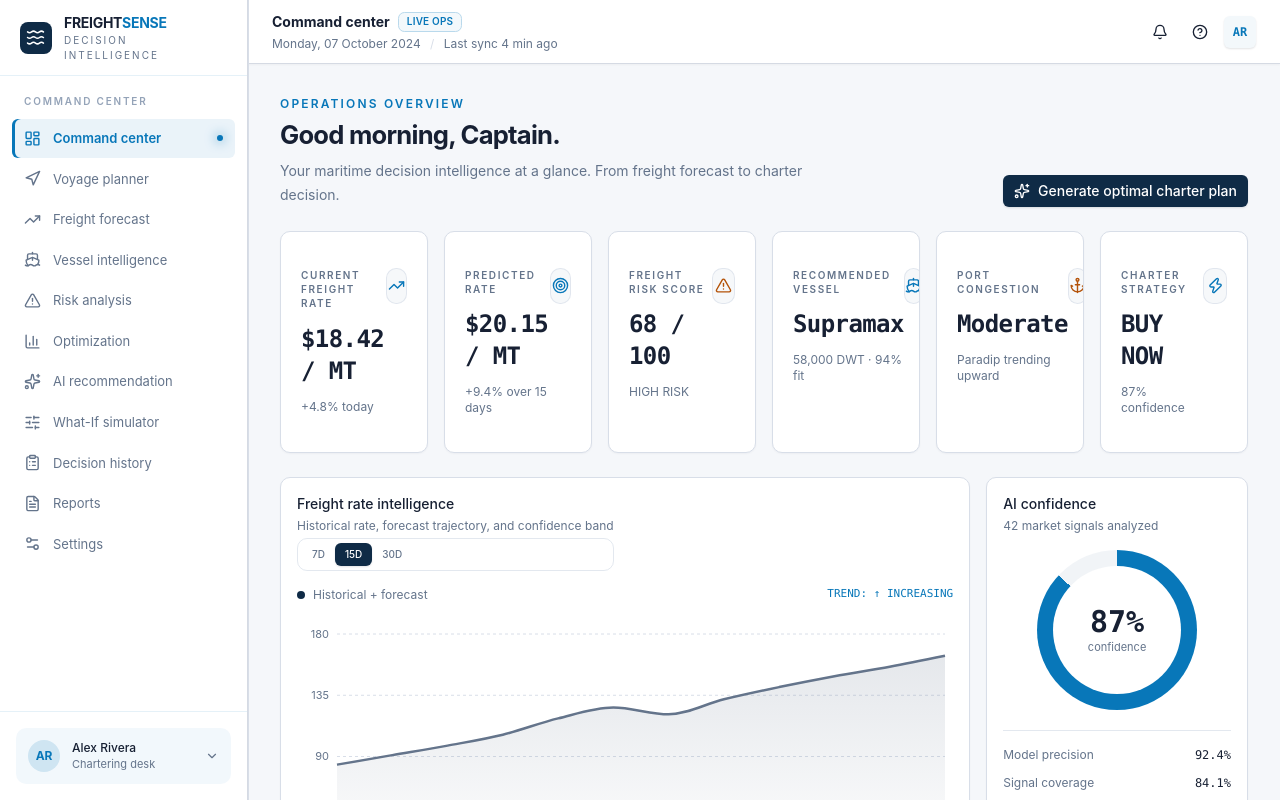
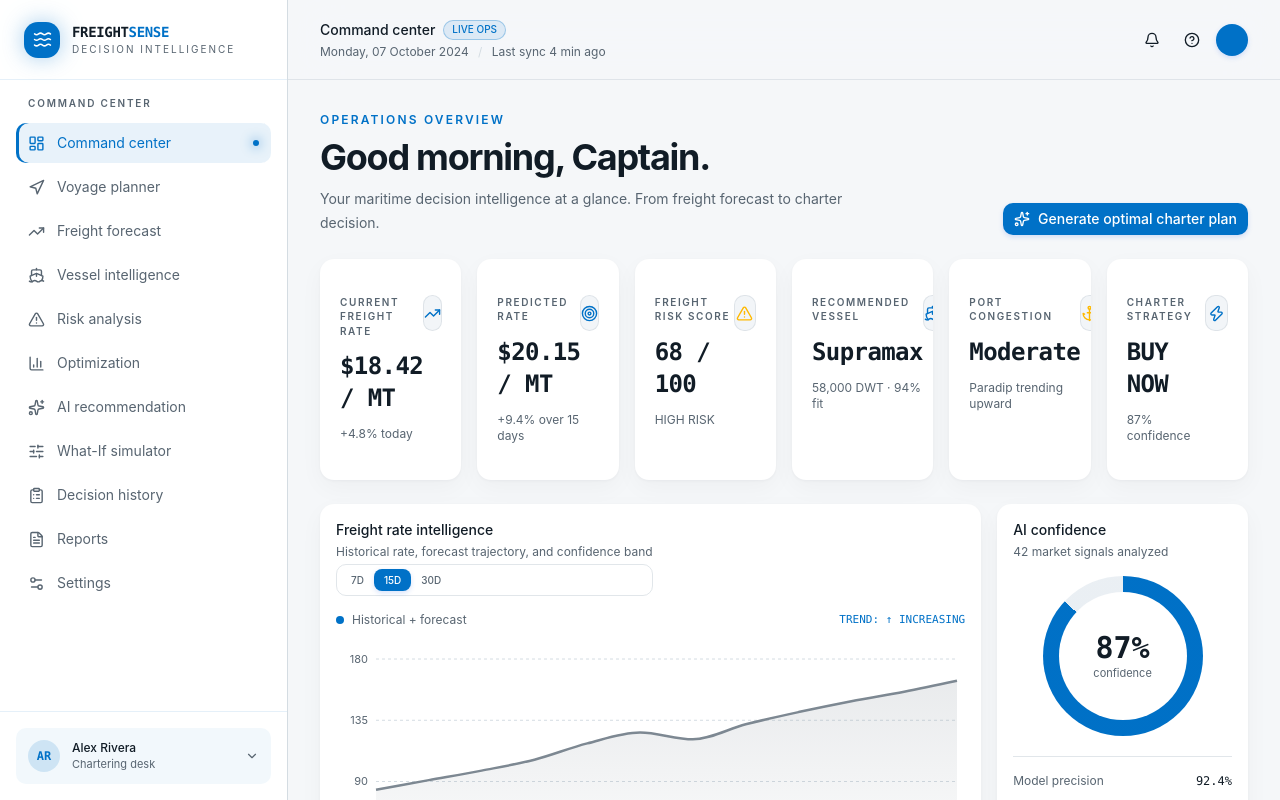
Before and after one commit to himanshuinfotech2005/freight-sense, a Next.js app: page / in a window 1280 px wide. Shown: the top 800 px of the page. Built offline with nearby package versions, Linux system fonts and the light colour scheme.

Commit message:
Restored v14: Refine FREIGHTSENSE enterprise dashboard architecture

```diff
--- a/app/globals.css
+++ b/app/globals.css
@@ -122,43 +122,32 @@
 }
 
 [data-slot='card'] {
-  border-color: #d5dae3;
-  background: #ffffff;
-  border-radius: 0.75rem;
-  box-shadow: 0 1px 3px rgb(15 23 42 / 0.06);
+  border-color: var(--border);
+  background: var(--card);
+  box-shadow: 0 1px 3px rgb(15 23 42 / 0.04), 0 8px 24px rgb(15 23 42 / 0.035);
 }
 [data-slot='card']:hover {
-  border-color: #c4cdd9;
-  box-shadow: 0 2px 6px rgb(15 23 42 / 0.08);
+  border-color: color-mix(in oklab, var(--primary) 24%, var(--border));
+  box-shadow: 0 4px 16px rgb(15 23 42 / 0.07);
 }
 
 aside {
-  background: #ffffff !important;
-  border-color: #d5dae3 !important;
+  background: var(--sidebar) !important;
+  border-color: var(--sidebar-border) !important;
 }
 .nav-wave::before { display: none; }
 .nav-active {
-  background: #e7f0fb;
-  box-shadow: inset 3px 0 #0066a6;
-  color: #0066a6 !important;
+  background: color-mix(in oklab, var(--primary) 9%, transparent);
+  box-shadow: inset 3px 0 var(--primary);
 }
 
-h1 { font-size: clamp(1.55rem, 3vw, 2rem); font-weight: 700; letter-spacing: -.03em; color: #0f172a; }
+h1 { font-size: clamp(1.8rem, 3vw, 2.25rem); font-weight: 700; letter-spacing: -.035em; color: var(--foreground); }
 h2 { letter-spacing: -.02em; }
 button { transition: transform .18s ease, box-shadow .18s ease, border-color .18s ease, background .18s ease; }
-button:hover { transform: none; }
+button:hover { transform: translateY(-1px); }
 button:active { transform: translateY(0); }
-button.bg-primary, button[class*='bg-primary'] { background: #0066a6; box-shadow: 0 1px 2px rgb(15 23 42 / 0.12); }
+button.bg-primary, button[class*='bg-primary'] { background: var(--primary); box-shadow: 0 2px 5px rgb(37 99 235 / 0.18); }
 button.bg-primary::after, button[class*='bg-primary']::after { display: none; }
-
-/* Enterprise workspace overrides: restrained surfaces, semantic accents, and dense alignment. */
-body { background: #f5f7fb; }
-main { background: #f5f7fb; }
-header { background: #ffffff !important; border-color: #d5dae3 !important; backdrop-filter: none !important; }
-[data-slot='card'] .text-primary { color: #0066a6; }
-[data-slot='badge'] { border-radius: 0.4rem; font-weight: 600; letter-spacing: .02em; }
-select, input { border-color: #d5dae3; border-radius: .5rem; }
-.nav-wave { border-radius: .5rem; }
 
 @media (prefers-reduced-motion: reduce) {
   *, *::before, *::after { animation-duration: .01ms !important; animation-iteration-count: 1 !important; scroll-behavior: auto !important; transition-duration: .01ms !important; }
@@ -168,81 +157,3 @@ select, input { border-color: #d5dae3; border-radius: .5rem; }
 
 select, input { background-color: var(--background); }
 ::selection { background: color-mix(in oklab, var(--primary) 20%, transparent); }
-
-/* FREIGHTSENSE enterprise workspace: calm, light, information-first surfaces. */
-:root, .dark {
-  --background: #f5f7fa;
-  --foreground: #172033;
-  --card: #ffffff;
-  --card-foreground: #172033;
-  --popover: #ffffff;
-  --popover-foreground: #172033;
-  --primary: #0877b9;
-  --primary-foreground: #ffffff;
-  --secondary: #eef2f6;
-  --secondary-foreground: #172033;
-  --muted: #f1f4f7;
-  --muted-foreground: #64748b;
-  --accent: #eaf3f9;
-  --accent-foreground: #075985;
-  --border: #d8dee8;
-  --input: #cbd5e1;
-  --ring: #0877b9;
-  --chart-1: #0877b9;
-  --chart-2: #009b78;
-  --chart-3: #64748b;
-  --chart-4: #f59e0b;
-  --chart-5: #f97316;
-  --sidebar: #ffffff;
-  --sidebar-foreground: #172033;
-  --sidebar-primary: #0877b9;
-  --sidebar-primary-foreground: #ffffff;
-  --sidebar-accent: #eaf3f9;
-  --sidebar-accent-foreground: #075985;
-  --sidebar-border: #d8dee8;
-  --sidebar-ring: #0877b9;
-}
-
-body, main { background: #f5f7fa !important; }
-main { min-height: 100vh; }
-header { height: 64px !important; padding-inline: 24px !important; box-shadow: 0 1px 2px rgb(15 23 42 / .04); }
-header .text-sm.font-medium { color: #172033; font-weight: 650; }
-header [data-slot='badge'] { background: #eaf3f9 !important; border-color: #b9d9ec !important; color: #075985 !important; }
-aside { width: 248px !important; background: #fff !important; box-shadow: 1px 0 0 #d8dee8; }
-aside > div:first-child { height: 76px !important; padding-inline: 20px !important; }
-aside .size-9 { width: 32px; height: 32px; border-radius: 8px; background: #0f2b46 !important; box-shadow: none !important; }
-aside .font-mono { font-family: var(--font-sans), ui-sans-serif, sans-serif; letter-spacing: -.02em; color: #172033; }
-aside .text-primary { color: #0877b9 !important; }
-aside nav { padding: 18px 12px !important; gap: 2px !important; }
-aside nav p { padding-inline: 12px; margin-bottom: 8px; color: #94a3b8; }
-.nav-wave { min-height: 36px; border-radius: 6px !important; color: #64748b !important; font-size: 13px !important; }
-.nav-wave:hover { background: #f5f7fa !important; color: #172033 !important; }
-.nav-active { background: #eaf3f9 !important; box-shadow: inset 3px 0 #0877b9 !important; color: #075985 !important; font-weight: 600; }
-.nav-active svg { color: #0877b9 !important; }
-[data-slot='card'] { border: 1px solid #d8dee8 !important; border-radius: 10px !important; background: #fff !important; box-shadow: 0 1px 2px rgb(15 23 42 / .04) !important; }
-[data-slot='card']:hover { border-color: #c5cfdb !important; box-shadow: 0 3px 10px rgb(15 23 42 / .07) !important; }
-[data-slot='card'] [class*='bg-primary/'] { background: #eaf3f9 !important; }
-[data-slot='card'] [class*='shadow-[0_0_'] { box-shadow: none !important; }
-main > div > div { max-width: 1500px; }
-main h1 { color: #172033 !important; font-size: clamp(1.55rem, 2vw, 2rem) !important; }
-main h2, main h3 { color: #172033; }
-main p { color: #64748b; }
-main .text-primary { color: #0877b9 !important; }
-main .text-amber-400, main .text-amber-300 { color: #b45309 !important; }
-main .text-emerald-300, main .text-emerald-400 { color: #047857 !important; }
-main .bg-amber-400, main .bg-amber-500 { background: #f59e0b !important; }
-main .bg-emerald-400, main .bg-emerald-500 { background: #009b78 !important; }
-main .bg-primary { background: #0f2b46 !important; }
-main .bg-primary\/5, main .bg-primary\/10, main .bg-primary\/15 { background: #f3f8fb !important; }
-main .border-primary\/25, main .border-primary\/30, main .border-primary\/40 { border-color: #b9d9ec !important; }
-main button { border-radius: 6px; }
-main button.bg-primary { color: #fff !important; }
-main button:hover { transform: none !important; }
-main select, main input { min-height: 38px; border-color: #cbd5e1 !important; background: #fff !important; color: #172033 !important; }
-main table thead { background: #f8fafc; color: #475569; }
-main table tbody tr:hover { background: #f8fafc; }
-main table th { font-weight: 600; letter-spacing: .05em; }
-main .rounded-full.border-8 { border-color: #f59e0b !important; box-shadow: none !important; }
-main .rounded-full.border-8 .text-amber-300 { color: #b45309 !important; }
-
-@media (max-width: 1023px) { aside { width: 280px !important; } header { padding-inline: 16px !important; } }
--- a/app/layout.tsx
+++ b/app/layout.tsx
@@ -36,7 +36,7 @@ export default function RootLayout({
   children: React.ReactNode
 }>) {
   return (
-    <html lang="en" className="bg-background">
+    <html lang="en" className="dark bg-background">
       <body className="antialiased">
         {children}
         {process.env.NODE_ENV === 'production' && <Analytics />}
```
